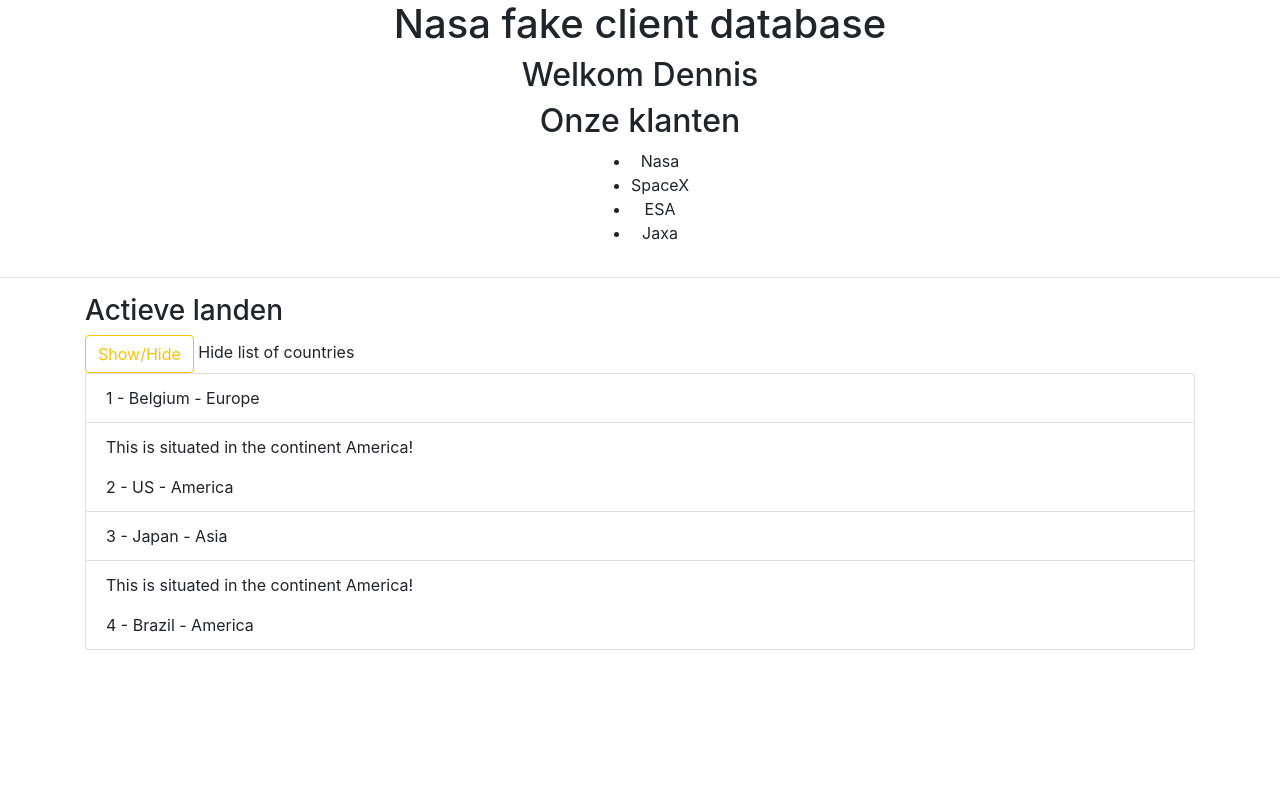
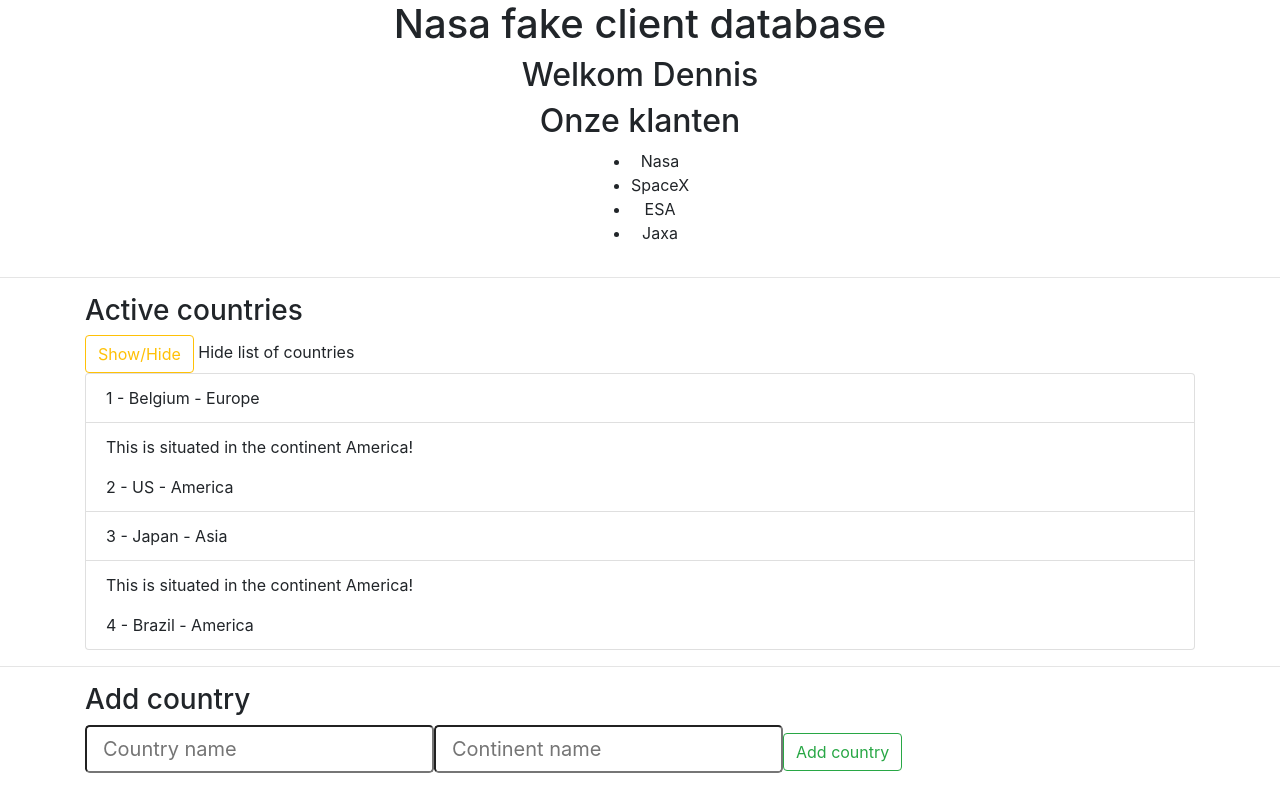
Before and after one commit to DennisNowicki/SyntraAngular, an Angular app: page / in a window 1280 px wide. Built offline with nearby package versions, Linux system fonts and the light colour scheme.

Commit message:
Event binding combined with local template variables

```diff
--- a/src/app/app.component.html
+++ b/src/app/app.component.html
@@ -8,7 +8,7 @@
 <hr>
 
 <div class="container">
-  <h3>Actieve landen</h3>
+  <h3>Active countries</h3>
   <input type="button" (click)='toggleCountries()' value="Show/Hide" class="btn btn-outline-warning"> {{ toggleMsg }}
   <ul class="list-group" *ngIf='showCountries'>
     <li class="list-group-item" *ngFor="let country of countries">
@@ -17,3 +17,12 @@
     </li>
   </ul>
 </div>
+
+<hr>
+
+<div class="container">
+  <h3>Add country</h3>
+  <input type="text" class="form-control-lg" placeholder="Country name" #nameCountry>
+  <input type="text" class="form-control-lg" placeholder="Continent name" #continentCountry>
+  <button class="btn btn-outline-success" (click)='addCountry(nameCountry.value, continentCountry.value)'>Add country</button>
+</div>
--- a/src/app/app.component.ts
+++ b/src/app/app.component.ts
@@ -14,7 +14,7 @@
   countries: Country[];
 
   constructor() {
-    this .countries = [
+    this.countries = [
       new Country(1, 'Belgium', 'Europe'),
       new Country(2, 'US', 'America'),
       new Country(3, 'Japan', 'Asia'),
@@ -35,4 +35,8 @@
       : this.toggleMsg = 'Hide list of countries';
     this.showCountries = !this.showCountries;
   }
+
+  addCountry(name: string, continent: string) {
+    this.countries.push(new Country((this.countries.length + 1), name , continent ));
+  }
 }
```
